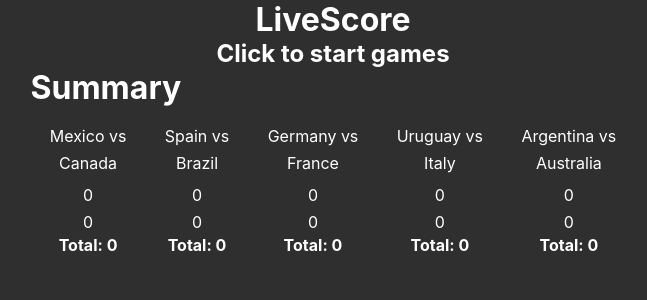
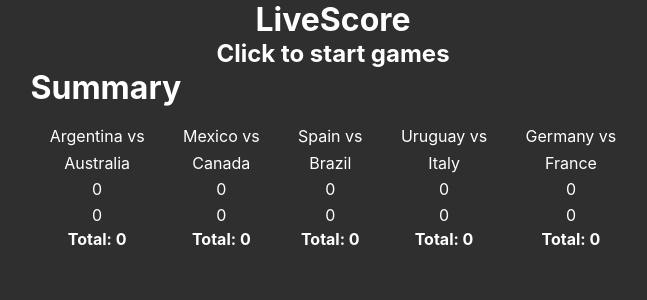
Before and after one commit to erazmozen/scoreboard, a React (Create React App) app: page / in a window 1280 px wide. Shown: the top 300 px of the page, without its empty margins (307-954 px from the left). Built offline with nearby package versions, Linux system fonts and the light colour scheme.

Commit message:
Sort games by score and time
If score is same then sort by end time

```diff
--- a/src/components/Summary.jsx
+++ b/src/components/Summary.jsx
@@ -1,7 +1,11 @@
 const Summary = ({ games }) => {
-  const sortedGames = [...games].sort(
-    (a, b) => b.gameTotalScore - a.gameTotalScore
-  );
+  const sortedGames = [...games].sort((a, b) => {
+    if (b.gameTotalScore == a.gameTotalScore) {
+      return b.gameEndedTime - a.gameEndedTime;
+    } else {
+      return b.gameTotalScore - a.gameTotalScore;
+    }
+  });
   console.log("Sorted games", sortedGames);
   return (
     <div className="summary">
@@ -11,7 +15,6 @@ const Summary = ({ games }) => {
           <div key={game.id}>
             <p>{game.teamHome.team} vs</p>
             <p>{game.teamAway.team}</p>
-            <p></p>
             <p>{game.teamHome.score}</p>
             <p>{game.teamAway.score}</p>
             <h4>Total: {game.gameTotalScore}</h4>
```
